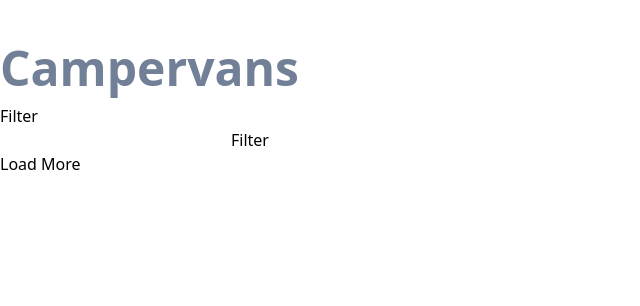
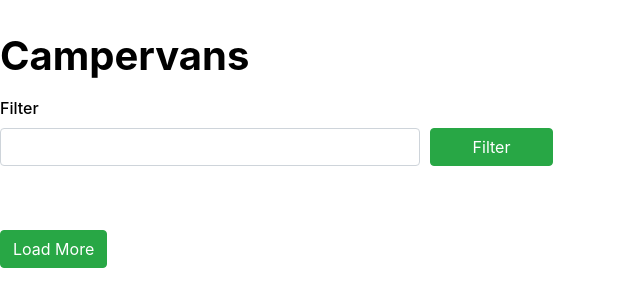
Before and after one commit to alexlic/OutdoorsyFrontendCodingChallenge, a Next.js app: page / in a window 1280 px wide. Shown: the top 306 px of the page, without its empty margins (0-640 px from the left). Built offline with nearby package versions, Linux system fonts and the light colour scheme; no server answers.

Commit message:
added styles for home page

```diff
--- a/components/Card/index.js
+++ b/components/Card/index.js
@@ -1,17 +1,34 @@
 import React from 'react'
 
 export default ({ imageURL, location, description, price, score, type }) => {
+  const cardHeader = `${type} • ${location}`.toUpperCase()
+
+  const generateRatingStarts = (score) => {
+    const stars = []
+    const yellowStar = (<span className='score_yellow-star'>★</span>)
+    const blankStar = (<span className='score_blank-star'>☆</span>)
+    for (let i = 1; i <= 5; i++) {
+      if (i <= score) stars.push(yellowStar)
+      else stars.push(blankStar)
+    }
+    return stars
+  }
+  const ratingStars = generateRatingStarts(score)
+
   return (
-    <div>
-      <div>
-        <img src={imageURL} alt={description} />
+    <div className='row card-row col-md-12'>
+      <div className='card_image-section'>
+        <img src={imageURL} alt={description} className='card-image' />
       </div>
-      <div>
-        <p>{`${type} * ${location}`}</p>
-        <p>{description}</p>
-        <div>
+      <div className='card_info-section'>
+        <p className='card_header'>{cardHeader}</p>
+        <p className='card_description'>{description.toUpperCase()}</p>
+        <div className='card-details'>
           <p>{`$ ${price}`}</p>
-          <p>{score}</p>
+          <div className='card_score-stars'>
+            {ratingStars}
+          </div>
+          <p className='card_score-number'>{`(${score})`}</p>
         </div>
       </div>
     </div>
--- a/components/CardsContainer/index.js
+++ b/components/CardsContainer/index.js
@@ -3,7 +3,7 @@ import Card from '../Card'
 
 export default function ({ list }) {
   return (
-    <div>
+    <ul className='card_container'>
       {
         list.map(item => {
           const {
@@ -16,8 +16,8 @@ export default function ({ list }) {
           } = item.attributes
           const fullLocation = `${location.city}, ${location.state}`
           return (
+            <li key={item.id} className='card-item'>
               <Card
-              key={item.id}
                 imageURL={imageURL}
                 location={fullLocation}
                 description={description}
@@ -25,9 +25,10 @@ export default function ({ list }) {
                 score={score}
                 type={vehicleType}
               />
+            </li>
           )
         })
       }
-    </div>
+    </ul>
   )
 }
--- a/components/SearchBar/index.js
+++ b/components/SearchBar/index.js
@@ -2,23 +2,26 @@ import React, { useState } from 'react'
 import Button from '../Button'
 
 function SearchBar () {
-  const className = ''
   return (
+    <div className='search-bar'>
       <div>
-      <div>
-        <p>Filter</p>
+        <p className='search-bar_title'>Filter</p>
       </div>
-      <div>
-        <input type='text' />
+      <div className='form-row'>
+        <div className='col-md-4'>
+          <input type='text' className='form-control' />
+        </div>
+        <div className='col-md-2'>
           <Button
             name='filter'
             onClick={() => {}}
-          className={className}
+            className='btn btn-success search-bar_button'
           >
             Filter
           </Button>
         </div>
       </div>
+    </div>
   )
 }
 export default SearchBar
--- a/package.json
+++ b/package.json
@@ -11,6 +11,7 @@
   },
   "dependencies": {
     "axios": "^0.20.0",
+    "bootstrap": "^4.5.3",
     "next": "9.3.5",
     "react": "16.13.1",
     "react-dom": "16.13.1"
--- a/pages/_app.jsx
+++ b/pages/_app.jsx
@@ -1,5 +1,6 @@
 import React from 'react'
 import '../styles.css'
+import 'bootstrap/dist/css/bootstrap.css'
 
 function App ({ Component, pageProps }) {
   return <Component {...pageProps} />
--- a/pages/index.js
+++ b/pages/index.js
@@ -29,7 +29,7 @@ export default function Home () {
 
   return (
     <div className='max-w-screen-xl mx-auto mt-8'>
-      <h1 className='text-5xl font-black text-gray-600'>Campervans</h1>
+      <h1 className='main-title'>Campervans</h1>
       <section>
         <SearchBar />
       </section>
@@ -40,7 +40,7 @@ export default function Home () {
         <Button
           name='loadMore'
           onClick={handleOnClick}
-          className=''
+          className='btn btn-success'
         >
           Load More
         </Button>
--- a/styles.css
+++ b/styles.css
@@ -3,3 +3,89 @@
 @tailwind components;
 /* purgecss end ignore */
 @tailwind utilities;
+
+.main-title {
+  color: black;
+  font-weight: 700;
+}
+.search-bar_title {
+  font-weight: 500;
+  color: black;
+  margin: 1rem 0 .5rem;
+}
+
+.search-bar_button {
+  width: 60%;
+}
+
+.search-bar {
+  margin-bottom: 3rem;
+}
+
+.card_image-section {
+  width: 50%;
+}
+
+.card-row {
+  height: 210px;
+  width: 600px;
+  padding: 0;
+}
+
+.card-image {
+  height: 210px;
+  width: 600px;
+}
+
+.card_container {
+  display: grid;
+  grid-template-columns: repeat(2, 1fr);
+  grid-gap: 2rem;
+}
+
+.card-item {
+  border: none;
+  height: 210px;
+  width: 600px;
+}
+
+.card_header {
+  color: gray;
+  font-size: 12px;
+  font-weight: 600;
+  margin: 0;
+}
+
+.card_description {
+  font-size: 12px;
+  font-weight: 600;
+  overflow-wrap: break-word;
+}
+
+.score_blank-star,
+.score_yellow-star {
+  color: gold;
+}
+
+.card_info-section {
+  display: flex;
+  flex-direction: column;
+  width: 50%;
+  padding: 2rem 1rem;
+}
+
+.card-details {
+  font-size: 14px;
+  font-weight: 600;
+  margin-top: 4rem;
+  display: flex;
+}
+
+.card_score-stars {
+  padding-left: 1rem;
+  padding-right: .5rem;
+}
+
+.card_score-number {
+  color: gray;
+}
```
Also changed, not shown: 1 other file (tests, documents, lock files or other folders). Lines whose indentation alone changed are shown as unchanged.
